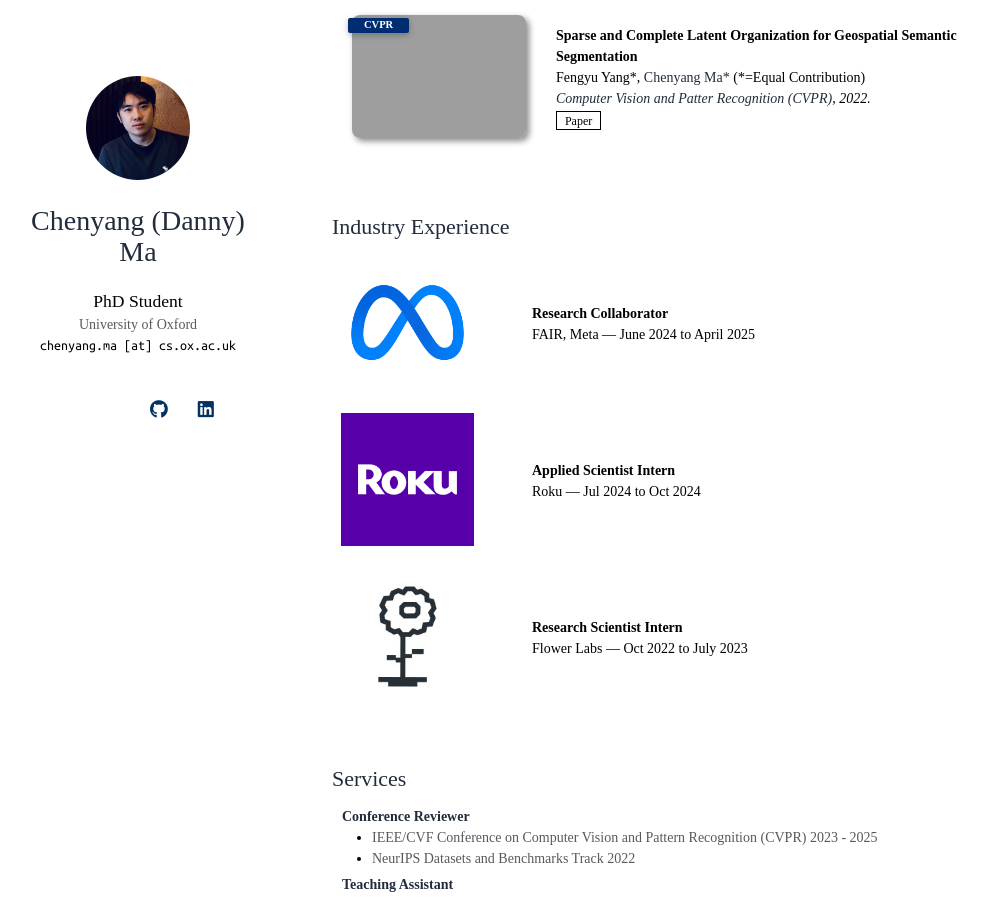
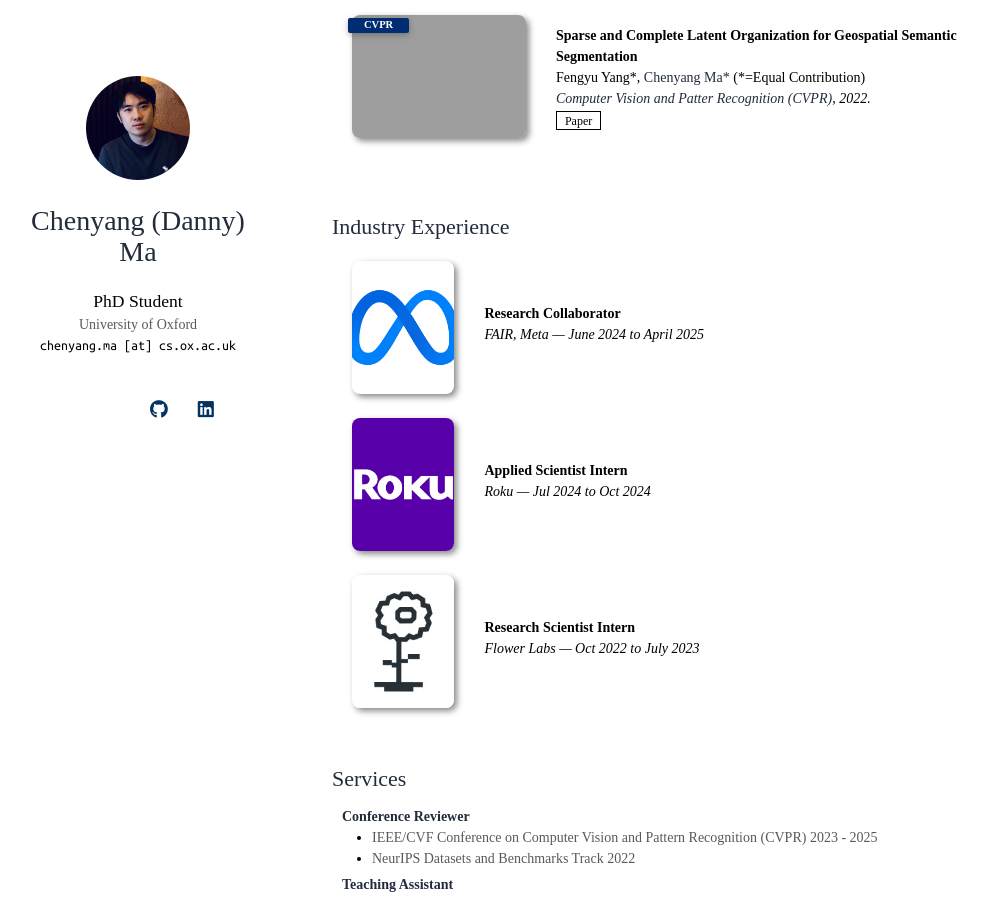
Before and after one commit to dannymcy/dannymcy.github.io, a Jekyll site: the page built from index.md, in a window 1280 px wide and 900 px high, scrolled down 1581 px. Shown: the whole window, without its empty margins (138-1126 px from the left). Built offline with Jekyll 4.4.1, drawn with Linux system fonts in a browser that asks for light colours; nearby versions of some CDN libraries; a style sheet for code colours, icons or effects is not loaded; our own code applies the rules of GitHub Pages for plain Markdown files; grey boxes are pictures that could not be loaded.

Commit message:
Make changes.

```diff
--- a/_includes/industry.md
+++ b/_includes/industry.md
@@ -5,37 +5,40 @@
     <li>
 
       <!-- Meta FAIR -->
-      <div class="pub-row" style="display: flex; align-items: center;">
-        <div class="col-sm-3 abbr" style="flex: 0 0 150px; text-align: center;">
-          <img src="assets/img/company_logos/meta.png" style="height: 133px; width: auto;">
+      <div class="pub-row">
+        <div class="col-sm-3 abbr" style="position: relative;padding-right: 15px;padding-left: 15px;">
+          <img src="assets/img/company_logos/meta.png" class="teaser img-fluid z-depth-1" style="height: 133px; width: auto;">
         </div>
-        <div class="col-sm-9" style="flex: 1; padding-left: 50px; padding-right: 50px;">
+
+        <div class="col-sm-9" style="position: relative;padding-right: 15px;padding-left: 20px;">
           <div class="title">Research Collaborator</div>
-          <div class="periodical">FAIR, Meta — June 2024 to April 2025</div>
+          <div class="periodical"><em>FAIR, Meta — June 2024 to April 2025</em></div>
         </div>
       </div>
       <br>
 
       <!-- Roku -->
-      <div class="pub-row" style="display: flex; align-items: center;">
-        <div class="col-sm-3 abbr" style="flex: 0 0 150px; text-align: center;">
-          <img src="assets/img/company_logos/roku.jpg" style="height: 133px; width: auto;">
+      <div class="pub-row">
+        <div class="col-sm-3 abbr" style="position: relative;padding-right: 15px;padding-left: 15px;">
+          <img src="assets/img/company_logos/roku.jpg" class="teaser img-fluid z-depth-1" style="height: 133px; width: auto;">
         </div>
-        <div class="col-sm-9" style="flex: 1; padding-left: 50px; padding-right: 50px;">
+
+        <div class="col-sm-9" style="position: relative;padding-right: 15px;padding-left: 20px;">
           <div class="title">Applied Scientist Intern</div>
-          <div class="periodical">Roku — Jul 2024 to Oct 2024</div>
+          <div class="periodical"><em>Roku — Jul 2024 to Oct 2024</em></div>
         </div>
       </div>
       <br>
 
       <!-- Flower Labs -->
-      <div class="pub-row" style="display: flex; align-items: center;">
-        <div class="col-sm-3 abbr" style="flex: 0 0 150px; text-align: center;">
-          <img src="assets/img/company_logos/flower.jpg" style="height: 133px; width: auto;">
+      <div class="pub-row">
+        <div class="col-sm-3 abbr" style="position: relative;padding-right: 15px;padding-left: 15px;">
+          <img src="assets/img/company_logos/flower.jpg" class="teaser img-fluid z-depth-1" style="height: 133px; width: auto;">
         </div>
-        <div class="col-sm-9" style="flex: 1; padding-left: 50px; padding-right: 50px;">
+
+        <div class="col-sm-9" style="position: relative;padding-right: 15px;padding-left: 20px;">
           <div class="title">Research Scientist Intern</div>
-          <div class="periodical">Flower Labs — Oct 2022 to July 2023</div>
+          <div class="periodical"><em>Flower Labs — Oct 2022 to July 2023</em></div>
         </div>
       </div>
       <br>
```
